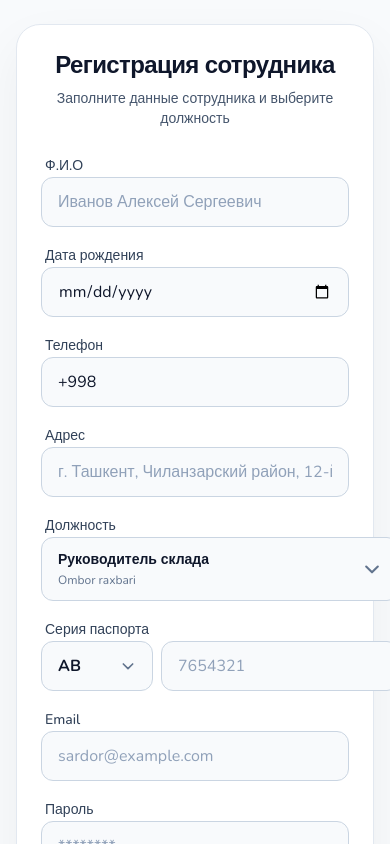
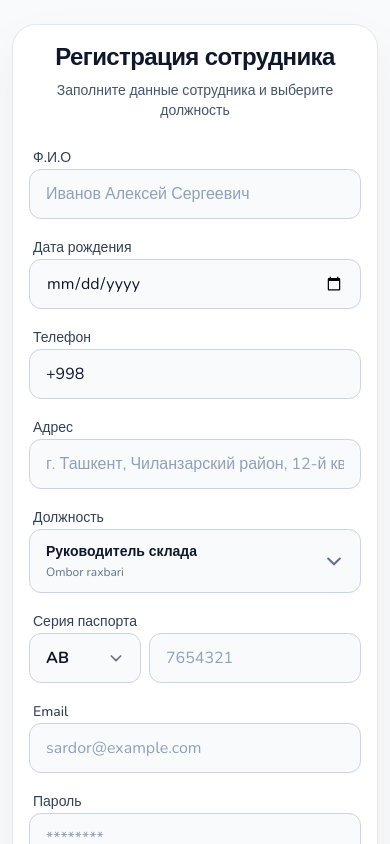
Before and after one commit to suxrob5/WorkFlow, a Next.js app: page /register in a window 390 px wide. Shown: the top 844 px of the page. Built offline with nearby package versions, Linux system fonts and the light colour scheme.

Commit message:
fic register style

```diff
--- a/src/app/(root)/register/page.tsx
+++ b/src/app/(root)/register/page.tsx
@@ -92,8 +92,8 @@ const Register = () => {
   };
 
   return (
-    <div className="min-h-screen flex items-center justify-center bg-slate-50 px-4 py-6">
-      <div className="w-full max-w-xl p-6 rounded-3xl bg-white border border-slate-200 shadow-[0_20px_50px_rgba(0,0,0,0.05)]">
+    <div className="min-h-screen flex items-center justify-center bg-slate-50 px-3 py-6 sm:px-4">
+      <div className="w-full max-w-xl min-w-0 rounded-3xl bg-white border border-slate-200 p-4 shadow-[0_20px_50px_rgba(0,0,0,0.05)] sm:p-6">
         <div className="text-center mb-6">
           <h1 className="text-2xl font-bold text-slate-900 tracking-tight font-nunito">
             Регистрация сотрудника
@@ -118,8 +118,8 @@ const Register = () => {
             />
           </div>
 
-          <div className="grid gap-4 md:grid-cols-2">
-            <div className="space-y-2">
+          <div className="grid min-w-0 gap-4 md:grid-cols-2">
+            <div className="min-w-0 space-y-2">
               <label className="text-sm font-medium text-slate-700 ml-1">
                 Дата рождения
               </label>
@@ -134,7 +134,7 @@ const Register = () => {
               />
             </div>
 
-            <div className="space-y-2">
+            <div className="min-w-0 space-y-2">
               <label className="text-sm font-medium text-slate-700 ml-1">
                 Телефон
               </label>
@@ -163,8 +163,8 @@ const Register = () => {
             />
           </div>
 
-          <div className="grid gap-4 md:grid-cols-2">
-            <div className="space-y-2">
+          <div className="grid min-w-0 gap-4 md:grid-cols-2">
+            <div className="min-w-0 space-y-2">
               <label className="text-sm font-medium text-slate-700 ml-1">
                 Должность
               </label>
@@ -247,7 +247,7 @@ const Register = () => {
               </div>
             </div>
 
-            <div className="space-y-2">
+            <div className="min-w-0 space-y-2">
               <label className="text-sm font-medium text-slate-700 ml-1">
                 Серия паспорта
               </label>
@@ -328,8 +328,8 @@ const Register = () => {
             </div>
           </div>
 
-          <div className="grid gap-4 md:grid-cols-2">
-            <div className="space-y-2">
+          <div className="grid min-w-0 gap-4 md:grid-cols-2">
+            <div className="min-w-0 space-y-2">
               <label className="text-sm font-medium text-slate-700 ml-1">
                 Email
               </label>
@@ -343,7 +343,7 @@ const Register = () => {
               />
             </div>
 
-            <div className="space-y-2">
+            <div className="min-w-0 space-y-2">
               <label className="text-sm font-medium text-slate-700 ml-1">
                 Пароль
               </label>
```
